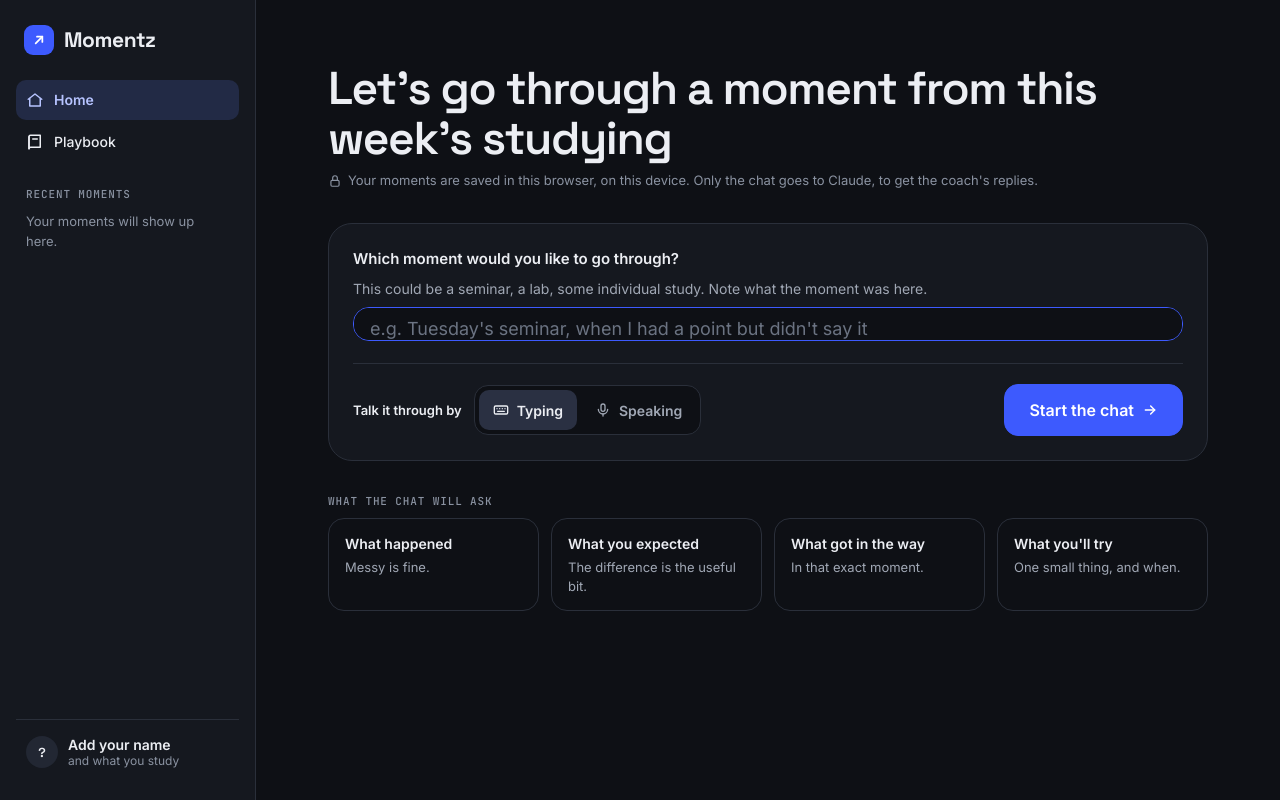
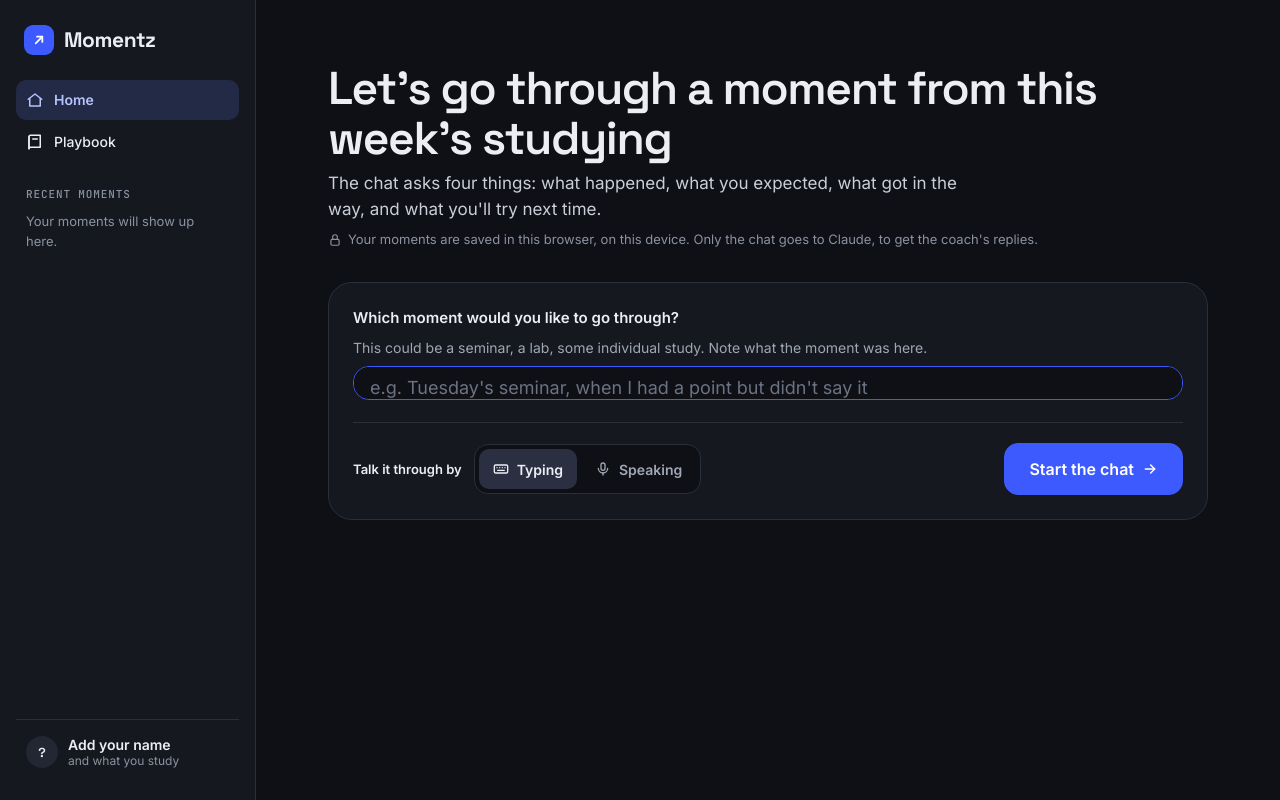
Before and after one commit to henders23/momentz, a website with bundled scripts: page public/index.html in a window 1280 px wide. Both pictures are taken after a click on the button "Let's start". Built offline with nearby package versions, Linux system fonts and the light colour scheme.

Commit message:
Home page: say what the chat asks in one line; show the welcome on every visit
The four 'what the chat will ask' boxes become one sentence under the
heading. The welcome screen now appears each time the app is opened,
and is skipped when returning to Home within the same visit.

Co-Authored-By: Claude Fable 5.2 <noreply@anthropic.com>
Claude-Session: https://claude.ai/code/session_01Gj442WyQSvu94wWDi1Ky7P

```diff
--- a/public/css/app.css
+++ b/public/css/app.css
@@ -107,6 +107,7 @@ dialog .row { display: flex; justify-content: flex-end; gap: 8px; margin-top: 4p
 .home .main { padding-top: 64px; }
 .home .inner { max-width: 880px; gap: 32px; }
 .home h1 { font-family: var(--display); font-weight: 600; font-size: 46px; line-height: 1.08; letter-spacing: -0.03em; }
+.home .lead { max-width: 640px; font-size: 17px; line-height: 1.5; color: var(--text-2); }
 .welcome { min-height: 100vh; max-width: 620px; margin: 0 auto; padding: 48px 24px; display: flex; flex-direction: column; align-items: flex-start; justify-content: center; gap: 20px; }
 .welcome .mark { width: 48px; height: 48px; border-radius: 14px; }
 .welcome p { font-size: 18px; line-height: 1.5; color: var(--text-2); }
@@ -120,10 +121,6 @@ dialog .row { display: flex; justify-content: flex-end; gap: 8px; margin-top: 4p
 .segmented { display: flex; padding: 4px; gap: 4px; background: var(--bg); border: 1px solid var(--line); border-radius: 14px; }
 .segmented button { height: 40px; padding: 0 14px; border-radius: 10px; border: 0; background: transparent; color: var(--muted); display: flex; align-items: center; gap: 8px; font-size: 14px; font-weight: 600; }
 .segmented button[aria-pressed="true"] { background: #2A3042; color: var(--text); }
-.steps { display: flex; flex-wrap: wrap; gap: 12px; }
-.steps div { flex: 1 1 180px; display: flex; flex-direction: column; gap: 4px; padding: 14px 16px; border-radius: 16px; border: 1px solid var(--line); }
-.steps b { font-size: 14px; font-weight: 600; }
-.steps span { font-size: 13px; line-height: 1.45; color: var(--muted); }
 .stack { display: flex; flex-direction: column; gap: 8px; }
 
 /* Chat */
--- a/public/js/home.js
+++ b/public/js/home.js
@@ -1,4 +1,4 @@
-// Home: a welcome the first time, then name one moment, choose typing or
+// Home: a welcome each time the app is opened, then name one moment, choose typing or
 // speaking, and start the chat.
 
 import { autosize, h, icon, sidebar, toast } from './common.js';
@@ -66,6 +66,7 @@ const home =
           'div.stack',
           null,
           h('h1', null, state.profile.name ? `Let's go through a moment from this week's studying, ${state.profile.name}` : "Let's go through a moment from this week's studying"),
+          h('p.lead', null, "The chat asks four things: what happened, what you expected, what got in the way, and what you'll try next time."),
           h('span.note', null, icon('lock', 14), "Your moments are saved in this browser, on this device. Only the chat goes to Claude, to get the coach's replies.")
         ),
         h(
@@ -89,21 +90,6 @@ const home =
             ),
             startButton
           )
-        ),
-        h(
-          'div.stack',
-          null,
-          h('span.eyebrow', null, 'What the chat will ask'),
-          h(
-            'div.steps',
-            null,
-            [
-              ['What happened', 'Messy is fine.'],
-              ['What you expected', 'The difference is the useful bit.'],
-              ['What got in the way', 'In that exact moment.'],
-              ["What you'll try", 'One small thing, and when.']
-            ].map(([title, text]) => h('div', null, h('b', null, title), h('span', null, text)))
-          )
         )
       )
     )
@@ -114,13 +100,14 @@ function showHome() {
   moment.focus();
 }
 
-// Shown until the student has pressed "Let's start" once in this browser.
+// Shown each time the app is opened. Coming back to Home from another page
+// in the same visit skips it.
 function showWelcome() {
   const start = h(
     'button.btn.primary.big',
     {
       onclick: () => {
-        localStorage.setItem('momentz-welcomed', 'yes');
+        sessionStorage.setItem('momentz-welcomed', 'yes');
         showHome();
       }
     },
@@ -141,5 +128,5 @@ function showWelcome() {
   start.focus();
 }
 
-if (localStorage.getItem('momentz-welcomed')) showHome();
+if (sessionStorage.getItem('momentz-welcomed')) showHome();
 else showWelcome();
```
